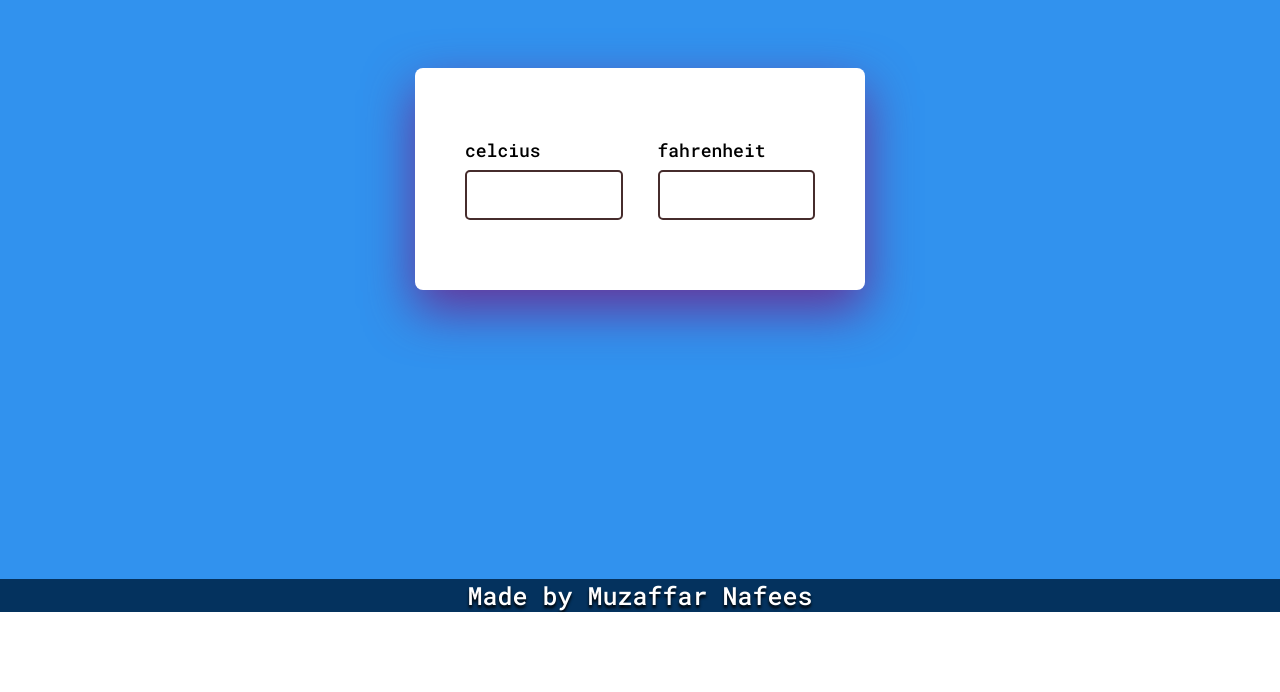
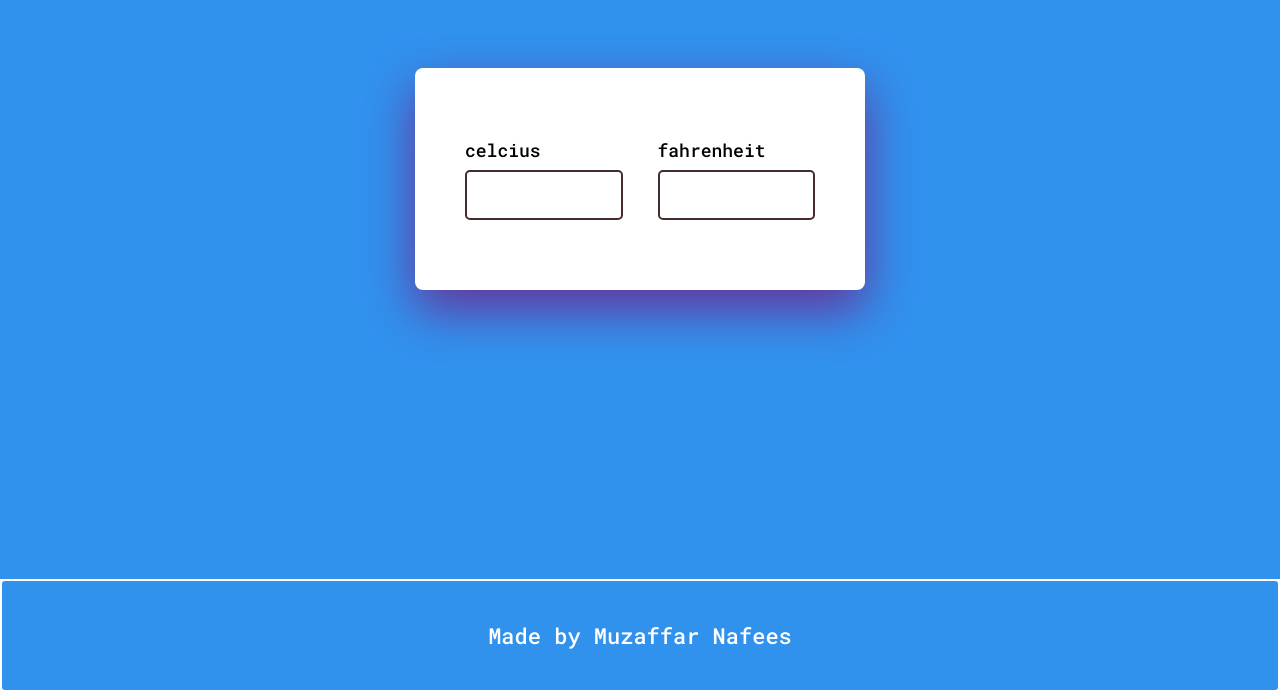
Before and after one commit to MuzaffarNafees/TempConverter-Web, a plain HTML site: page index.html in a window 1280 px wide. Shown: the part 221-913 px from the top of the page. Before the commit the page ends 833 px from the top, so only its background shows below. Drawn offline with Linux system fonts and the light colour scheme.

Commit message:
Update style.css

```diff
--- a/style.css
+++ b/style.css
@@ -14,9 +14,17 @@
     color: rgb(255, 255, 255);
     text-align: center;
     justify-content: center;
-    font-size: 25px;
-    background-color: rgb(4, 50, 94);
-    text-shadow:0px 3px 3px  rgb(0, 0, 0);
+    padding: 40px;
+    font-size: 22px;
+    border: 2px solid;
+    border-radius: 5px;
+    background-color:rgb(49, 146, 238);
+
+}
+
+.footer:hover{
+    color:blue ;
+    background-color: white;
 }
 
 .all{
```
